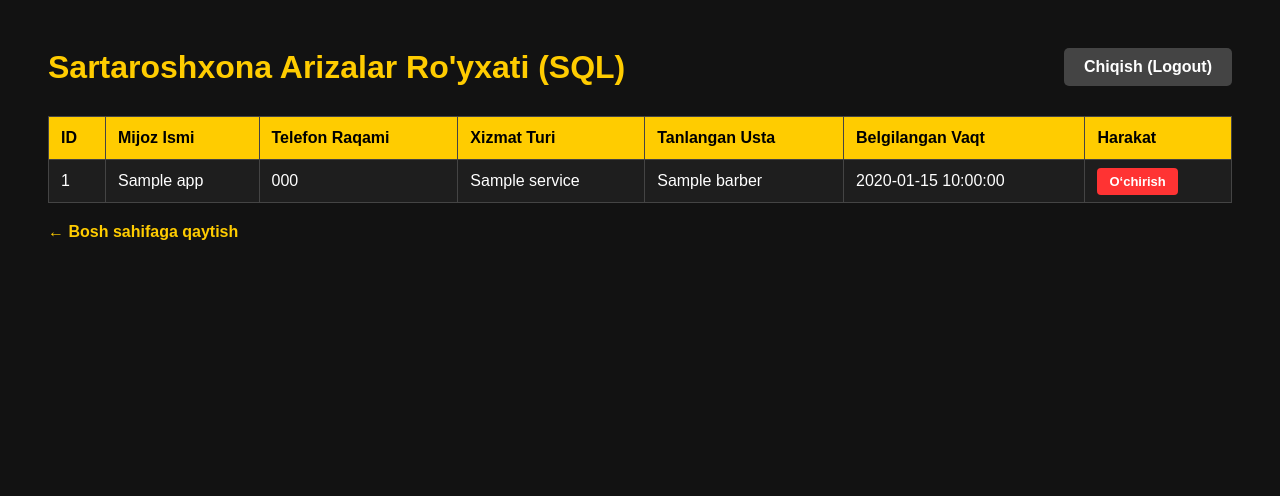
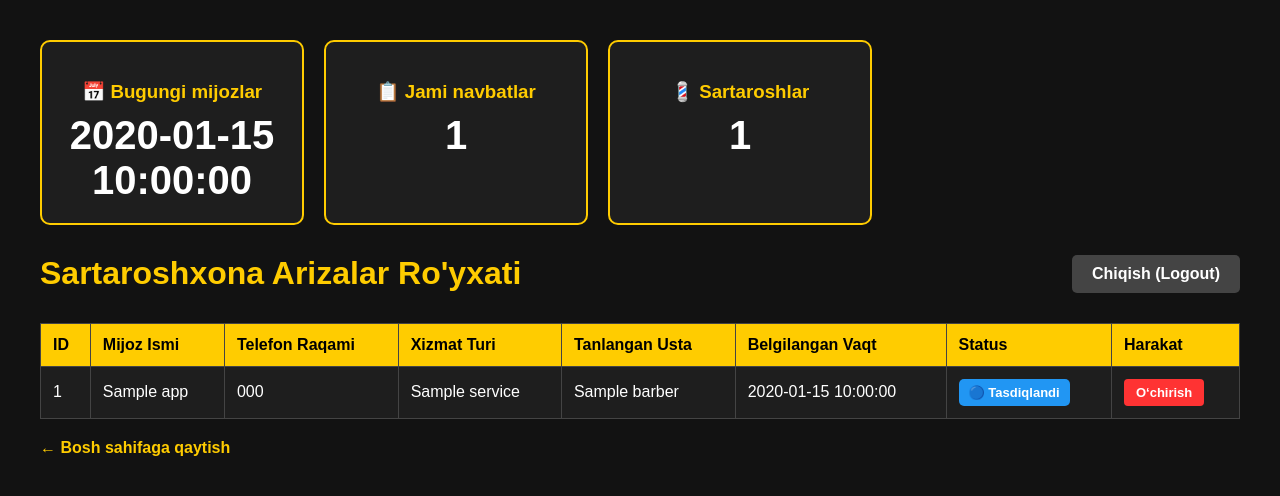
Before and after one commit to xayrush30/sartarosh-web, a Flask app: template templates/admin.html in a window 1280 px wide. Shown: the top 496 px of the page. Run offline with Flask 3, Linux system fonts and the light colour scheme; the template is opened without the code that fills it: most values are stand-ins (such as "Sample title", 1, 10 or a date in 2020).

Commit message:
Update admin.html

```diff
--- a/templates/admin.html
+++ b/templates/admin.html
@@ -2,53 +2,305 @@
 <html lang="uz">
 <head>
     <meta charset="UTF-8">
+    <meta name="viewport" content="width=device-width, initial-scale=1.0">
     <title>Sartaroshxona Admin Paneli</title>
+
     <style>
-        body { font-family: Arial, sans-serif; background-color: #121212; color: #fff; padding: 40px; }
-        .header-area { display: flex; justify-content: space-between; align-items: center; margin-bottom: 30px; }
-        h1 { color: #ffcc00; margin: 0; }
-        table { width: 100%; border-collapse: collapse; background-color: #1e1e1e; }
-        th, td { border: 1px solid #444; padding: 12px; text-align: left; }
-        th { background-color: #ffcc00; color: #000; }
-        tr:nth-child(even) { background-color: #262626; }
-        .delete-btn { background-color: #ff3333; color: white; border: none; padding: 6px 12px; border-radius: 4px; cursor: pointer; text-decoration: none; font-size: 13px; font-weight: bold; }
-        .delete-btn:hover { background-color: #cc0000; }
-        .logout-btn { background-color: #444; color: #fff; padding: 10px 20px; border-radius: 5px; text-decoration: none; font-weight: bold; }
-        .logout-btn:hover { background-color: #555; }
-        .back-btn { display: inline-block; margin-top: 20px; color: #ffcc00; text-decoration: none; font-weight: bold; }
+        body {
+            font-family: Arial, sans-serif;
+            background-color: #121212;
+            color: #fff;
+            padding: 40px;
+            margin: 0;
+        }
+
+        /* STATISTIKA */
+        .stats {
+            display: flex;
+            gap: 20px;
+            margin-bottom: 30px;
+            flex-wrap: wrap;
+        }
+
+        .card {
+            background: #1e1e1e;
+            border: 2px solid #ffcc00;
+            border-radius: 10px;
+            padding: 20px;
+            width: 220px;
+            text-align: center;
+        }
+
+        .card h3 {
+            color: #ffcc00;
+            margin-bottom: 10px;
+        }
+
+        .card h1 {
+            font-size: 40px;
+            margin: 0;
+        }
+
+        /* HEADER */
+        .header-area {
+            display: flex;
+            justify-content: space-between;
+            align-items: center;
+            margin-bottom: 30px;
+            gap: 20px;
+            flex-wrap: wrap;
+        }
+
+        .title {
+            color: #ffcc00;
+            margin: 0;
+        }
+
+        /* JADVAL */
+        table {
+            width: 100%;
+            border-collapse: collapse;
+            background-color: #1e1e1e;
+        }
+
+        th,
+        td {
+            border: 1px solid #444;
+            padding: 12px;
+            text-align: left;
+        }
+
+        th {
+            background-color: #ffcc00;
+            color: #000;
+        }
+
+        tr:nth-child(even) {
+            background-color: #262626;
+        }
+
+        /* STATUS */
+        .status {
+            display: inline-block;
+            padding: 6px 10px;
+            border-radius: 5px;
+            font-weight: bold;
+            font-size: 13px;
+        }
+
+        .status-pending {
+            background-color: #ffcc00;
+            color: #000;
+        }
+
+        .status-confirmed {
+            background-color: #2196f3;
+            color: white;
+        }
+
+        .status-completed {
+            background-color: #00a651;
+            color: white;
+        }
+
+        .status-cancelled {
+            background-color: #ff3333;
+            color: white;
+        }
+
+        /* DELETE */
+        .delete-btn {
+            background-color: #ff3333;
+            color: white;
+            border: none;
+            padding: 6px 12px;
+            border-radius: 4px;
+            cursor: pointer;
+            text-decoration: none;
+            font-size: 13px;
+            font-weight: bold;
+        }
+
+        .delete-btn:hover {
+            background-color: #cc0000;
+        }
+
+        /* LOGOUT */
+        .logout-btn {
+            background-color: #444;
+            color: #fff;
+            padding: 10px 20px;
+            border-radius: 5px;
+            text-decoration: none;
+            font-weight: bold;
+        }
+
+        .logout-btn:hover {
+            background-color: #555;
+        }
+
+        /* BACK */
+        .back-btn {
+            display: inline-block;
+            margin-top: 20px;
+            color: #ffcc00;
+            text-decoration: none;
+            font-weight: bold;
+        }
+
+        /* TELEFONDA */
+        @media (max-width: 900px) {
+            body {
+                padding: 15px;
+            }
+
+            table {
+                display: block;
+                overflow-x: auto;
+                white-space: nowrap;
+            }
+
+            .card {
+                width: 100%;
+            }
+        }
     </style>
 </head>
+
 <body>
+
+    <!-- STATISTIKA -->
+    <div class="stats">
+
+        <div class="card">
+            <h3>📅 Bugungi mijozlar</h3>
+            <h1>{{ today_count }}</h1>
+        </div>
+
+        <div class="card">
+            <h3>📋 Jami navbatlar</h3>
+            <h1>{{ total_count }}</h1>
+        </div>
+
+        <div class="card">
+            <h3>💈 Sartaroshlar</h3>
+            <h1>{{ barber_count }}</h1>
+        </div>
+
+    </div>
+
+
+    <!-- HEADER -->
     <div class="header-area">
-        <h1>Sartaroshxona Arizalar Ro'yxati (SQL)</h1>
-        <a href="/admin-logout" class="logout-btn">Chiqish (Logout)</a>
+
+        <h1 class="title">
+            Sartaroshxona Arizalar Ro'yxati
+        </h1>
+
+        <a href="/admin-logout" class="logout-btn">
+            Chiqish (Logout)
+        </a>
+
     </div>
+
+
+    <!-- NAVBATLAR JADVALI -->
     <table>
+
         <thead>
             <tr>
                 <th>ID</th>
                 <th>Mijoz Ismi</th>
                 <th>Telefon Raqami</th>
                 <th>Xizmat Turi</th>
-                <th>Tanlangan Usta</th> <!-- Yangi ustun -->
+                <th>Tanlangan Usta</th>
                 <th>Belgilangan Vaqt</th>
+                <th>Status</th>
                 <th>Harakat</th>
             </tr>
         </thead>
+
         <tbody>
+
             {% for app in appointments %}
+
             <tr>
+
                 <td>{{ app.id }}</td>
+
                 <td>{{ app.name }}</td>
+
                 <td>{{ app.phone }}</td>
+
                 <td>{{ app.service }}</td>
-                <td>{{ app.barber }}</td> <!-- Sartarosh nomi -->
+
+                <td>{{ app.barber }}</td>
+
                 <td>{{ app.time }}</td>
-                <td><a href="/delete-appointment/{{ app.id }}" class="delete-btn" onclick="return confirm('Haqiqatdan ham ushbu navbatni o‘chirmoqchimisiz?')">O‘chirish</a></td>
+
+                <!-- STATUS -->
+                <td>
+
+                    {% if app.status == "Kutilmoqda" %}
+
+                        <span class="status status-pending">
+                            🟡 Kutilmoqda
+                        </span>
+
+                    {% elif app.status == "Tasdiqlandi" %}
+
+                        <span class="status status-confirmed">
+                            🔵 Tasdiqlandi
+                        </span>
+
+                    {% elif app.status == "Bajarildi" %}
+
+                        <span class="status status-completed">
+                            🟢 Bajarildi
+                        </span>
+
+                    {% elif app.status == "Bekor qilindi" %}
+
+                        <span class="status status-cancelled">
+                            🔴 Bekor qilindi
+                        </span>
+
+                    {% else %}
+
+                        <span class="status status-pending">
+                            🟡 {{ app.status }}
+                        </span>
+
+                    {% endif %}
+
+                </td>
+
+
+                <!-- HARAKAT -->
+                <td>
+
+                    <a
+                        href="/delete-appointment/{{ app.id }}"
+                        class="delete-btn"
+                        onclick="return confirm('Haqiqatan ham ushbu navbatni o‘chirmoqchimisiz?')"
+                    >
+                        O‘chirish
+                    </a>
+
+                </td>
+
             </tr>
+
             {% endfor %}
+
         </tbody>
+
     </table>
-    <a href="/" class="back-btn">← Bosh sahifaga qaytish</a>
+
+
+    <a href="/" class="back-btn">
+        ← Bosh sahifaga qaytish
+    </a>
+
 </body>
 </html>
```
